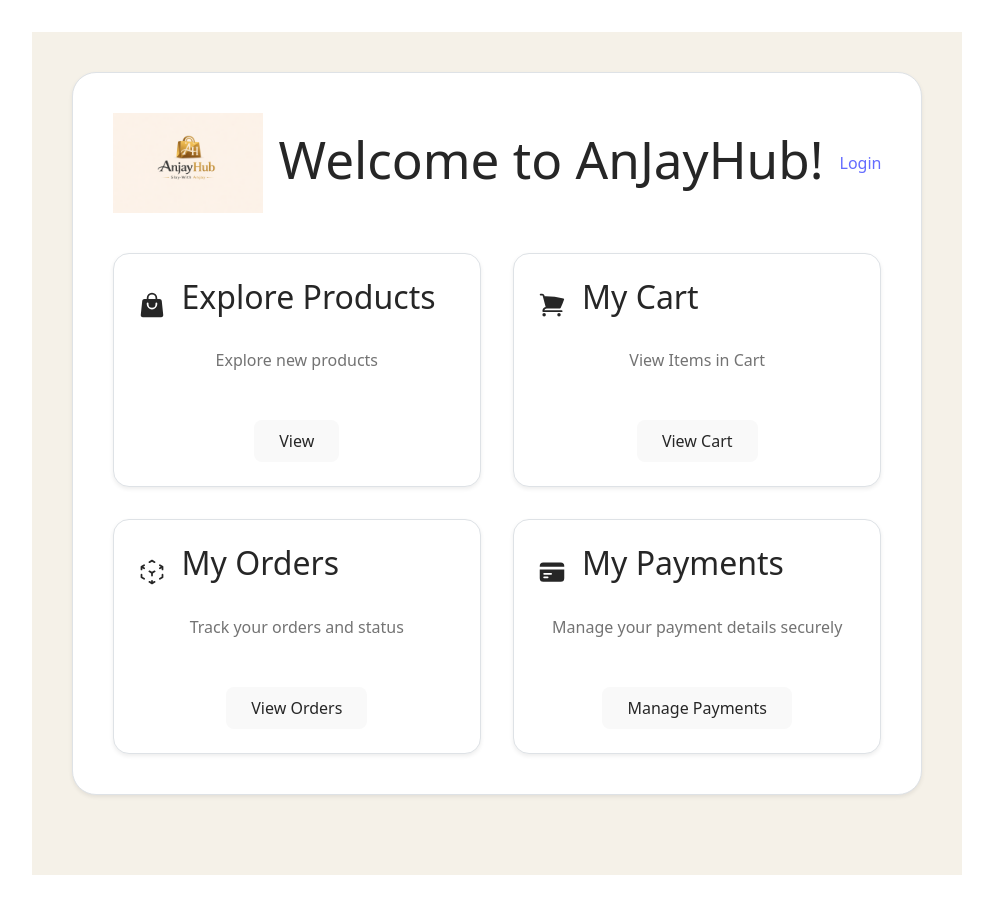
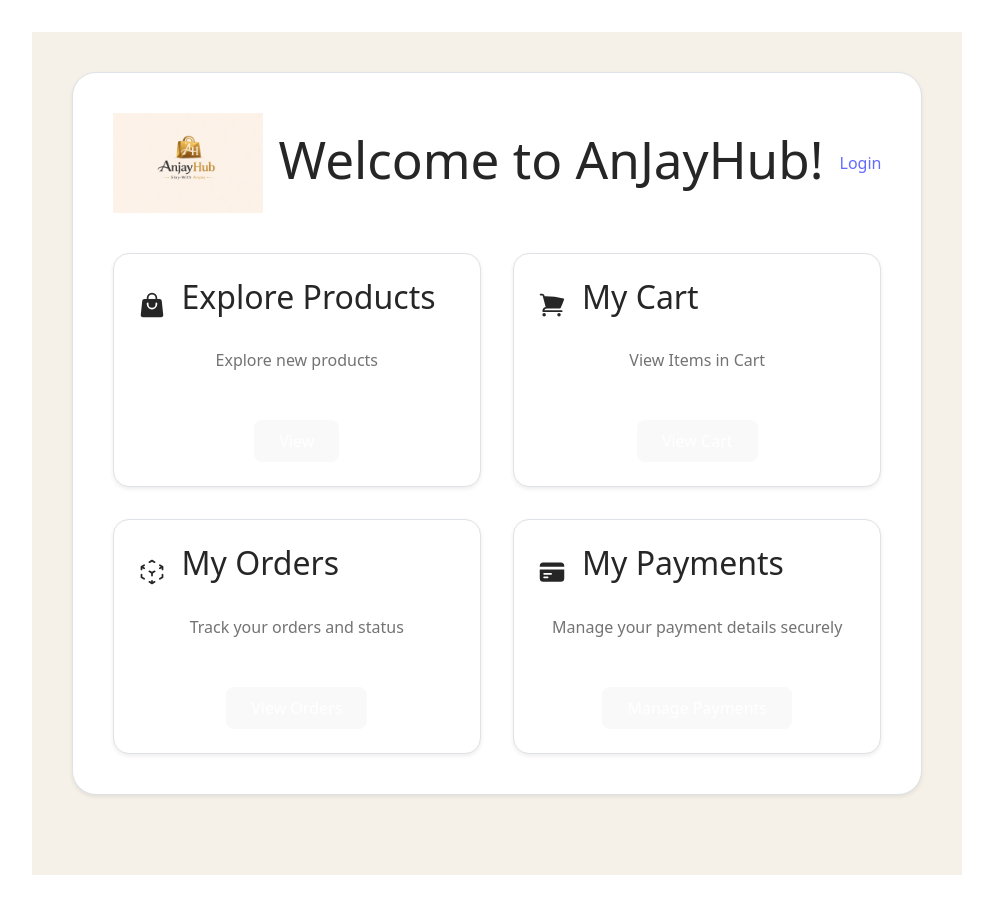
Before and after one commit to Gayathri-Anandhan/ECommerceApp_Frontend, a React (Vite) app: page / in a window 1280 px wide. Shown: the whole page, without its empty margins (143-1136 px from the left). Built offline with nearby package versions, Linux system fonts and the light colour scheme.

Commit message:
Last fixes

```diff
--- a/src/pages/Homepage.jsx
+++ b/src/pages/Homepage.jsx
@@ -57,7 +57,7 @@ export default function HomePage() {
                             <h2 className="text-2xl font-semibold mb-3 text-neutral-900">Explore Products</h2>
                         </div>
                         <p className="text-neutral-500 mb-4">Explore new products</p><br></br>
-                        <button className="bg-neutral-900 text-gray px-4 py-2 rounded-lg hover:bg-neutral-800 transition" onClick={() => navigate("/ProductsPage")}>View</button>
+                        <button className="bg-neutral-900 text-white px-4 py-2 rounded-lg hover:bg-neutral-800 transition" onClick={() => navigate("/ProductsPage")}>View</button>
                     </div>
 
                     <div className="bg-white p-6 rounded-2xl border border-neutral-200 shadow-sm hover:shadow-md transition">
@@ -66,7 +66,7 @@ export default function HomePage() {
                             <h2 className="text-2xl font-semibold mb-3 text-neutral-900">My Cart</h2>
                         </div>
                         <p className="text-neutral-500 mb-4">View Items in Cart</p><br></br>
-                        <button onClick={() => navigate("/Cart")} className="bg-neutral-900 text-gray px-4 py-2 rounded-lg hover:bg-neutral-800 transition">View Cart</button>
+                        <button onClick={() => navigate("/Cart")} className="bg-neutral-900 text-white px-4 py-2 rounded-lg hover:bg-neutral-800 transition">View Cart</button>
                     </div>
                     <div className="bg-white p-6 rounded-2xl border border-neutral-200 shadow-sm hover:shadow-md transition">
                         <div className="flex items-center gap-3 mb-3">
@@ -74,7 +74,7 @@ export default function HomePage() {
                             <h2 className="text-2xl font-semibold mb-3 text-neutral-900">My Orders</h2>
                         </div>
                         <p className="text-neutral-500 mb-4">Track your orders and status</p><br></br>
-                        <button onClick={() => navigate("/Orders")} className="bg-neutral-900 text-gray px-4 py-2 rounded-lg hover:bg-neutral-800 transition">View Orders</button>
+                        <button onClick={() => navigate("/Orders")} className="bg-neutral-900 text-white px-4 py-2 rounded-lg hover:bg-neutral-800 transition">View Orders</button>
                     </div>
                     <div className="bg-white p-6 rounded-2xl border border-neutral-200 shadow-sm hover:shadow-md transition">
                         <div className="flex items-center gap-3 mb-3">
@@ -82,7 +82,7 @@ export default function HomePage() {
                             <h2 className="text-2xl font-semibold mb-3 text-neutral-900">My Payments</h2>
                         </div>
                         <p className="text-neutral-500 mb-4">Manage your payment details securely</p><br></br>
-                        <button onClick={() => navigate("/payments")} className="bg-neutral-900 text-gray px-4 py-2 rounded-lg hover:bg-neutral-800 transition">Manage Payments</button>
+                        <button onClick={() => navigate("/payments")} className="bg-neutral-900 text-white px-4 py-2 rounded-lg hover:bg-neutral-800 transition">Manage Payments</button>
                     </div>
                     {role === "admin" && (
                     <div className="bg-white p-6 rounded-2xl border border-neutral-200 shadow-sm hover:shadow-md transition">
@@ -91,7 +91,7 @@ export default function HomePage() {
                             <h2 className="text-2xl font-semibold mb-3 text-neutral-900">Admin Dashboard</h2>
                         </div>
                         <p className="text-neutral-500 mb-4">For Admin users only</p><br></br>
-                        <button onClick={() => navigate("/ProductDetailsList")} className="bg-neutral-900 text-gray px-4 py-2 rounded-lg hover:bg-neutral-800 transition">View</button>
+                        <button onClick={() => navigate("/ProductDetailsList")} className="bg-neutral-900 text-white px-4 py-2 rounded-lg hover:bg-neutral-800 transition">View</button>
                     </div>
                     )}
                 </div>
--- a/src/pages/Login.jsx
+++ b/src/pages/Login.jsx
@@ -66,11 +66,11 @@ export default function Login() {
                 <label className="block text-sm font-medium text-neutral-700 mb-2">Password</label>
                 <input className="w-full px-4 py-3 rounded-xl border border-neutral-300 focus:outline-gray focus:ring-2 focus:ring-neutral-800 focus:border-neutral-800 transition bg-white" type="password" name="password" value={formData.password} onChange={handleChange} /><br /><br />
 
-                <button type="submit" className="bg-neutral-900 text-gray px-4 py-2 rounded-lg hover:bg-neutral-800 transition">Submit</button>
+                <button type="submit" className="bg-neutral-900 text-white px-4 py-2 rounded-lg hover:bg-neutral-800 transition">Submit</button>
             </form>
 
             <div className="text-center mt-2">
-                <button type="button" className="bg-neutral-900 text-gray px-4 py-2 rounded-lg hover:bg-neutral-800 transition" onClick={() => navigate("/NewRegistration")}>New Registration</button>
+                <button type="button" className="bg-neutral-900 text-white px-4 py-2 rounded-lg hover:bg-neutral-800 transition" onClick={() => navigate("/NewRegistration")}>New Registration</button>
 
             </div>
         </div>
--- a/src/pages/NewRegistration.jsx
+++ b/src/pages/NewRegistration.jsx
@@ -82,7 +82,7 @@ export default function Login() {
                 <input className="w-full px-4 py-3 rounded-xl border border-neutral-300 focus:outline-gray focus:ring-2 focus:ring-neutral-800 focus:border-neutral-800 transition bg-white" type="password" name="password" value={formData.password} onChange={handleChange} /><br /><br />
                 <label className="block text-sm font-medium text-neutral-700 mb-2">Role:</label>
                 <input className="w-full px-4 py-3 rounded-xl border border-neutral-300 focus:outline-gray focus:ring-2 focus:ring-neutral-800 focus:border-neutral-800 transition bg-white" placeholder="admin / user" type="role" name="role" value={formData.role} onChange={handleChange} /><br /><br />
-                <button type="submit" className="bg-neutral-900 text-gray px-4 py-2 rounded-lg hover:bg-neutral-800 transition">Submit</button>
+                <button type="submit" className="bg-neutral-900 text-white px-4 py-2 rounded-lg hover:bg-neutral-800 transition">Submit</button>
             </form>
 
         </div>
--- a/src/pages/ProductDetails.jsx
+++ b/src/pages/ProductDetails.jsx
@@ -140,7 +140,7 @@ export default function AddProduct() {
                     </div>
 
                 </div>
-                <button className="items-center bg-neutral-900 text-gray px-4 py-2 rounded-lg hover:bg-neutral-800 transition" type="submit">Submit</button>
+                <button className="items-center bg-neutral-900 text-white px-4 py-2 rounded-lg hover:bg-neutral-800 transition" type="submit">Submit</button>
             </div>
         </form>
     );
--- a/src/pages/ProductDetailsList.jsx
+++ b/src/pages/ProductDetailsList.jsx
@@ -55,7 +55,7 @@ export default function Dashboard() {
             {/* <div className="bg-[#F5F1E8] p-15 rounded-3xl text-neutral-800 shadow-sm mb-10 border border-neutral-200"> */}
 
                 <h2 className="text-4xl font-bold mb-2">Admin DashBoard</h2><br></br>
-                <button className="items-center bg-[#F5F1E8] text-gray px-4 py-2 rounded-lg hover:bg-[#F5F1E8]-800 transition float-end" onClick={() => navigate("/ProductDetails")}><PlusIcon className="w-6 h-6"></PlusIcon>Add New Product</button><br></br>
+                <button className="items-center bg-[#F5F1E8] text-white px-4 py-2 rounded-lg hover:bg-[#F5F1E8]-800 transition float-end" onClick={() => navigate("/ProductDetails")}><PlusIcon className="w-6 h-6"></PlusIcon>Add New Product</button><br></br>
                 <br></br><br></br>
                 <div className="bg-white p-10 rounded-3xl text-neutral-800 shadow-sm mb-10 border border-neutral-200">
                     <div className="row mb-3">
@@ -82,7 +82,7 @@ export default function Dashboard() {
                             />
 
                             <button
-                                className="items-center bg-[#F5F1E8] text-gray px-4 py-2 rounded-lg hover:bg-[#F5F1E8]-800 transition"
+                                className="items-center bg-[#F5F1E8] text-white px-4 py-2 rounded-lg hover:bg-[#F5F1E8]-800 transition"
                                 onClick={() => setFilters({ minPrice: "", maxPrice: "" })}
                             >
                                 Reset
--- a/src/pages/ProductsPage.jsx
+++ b/src/pages/ProductsPage.jsx
@@ -80,7 +80,7 @@ export default function ProductsPage() {
 
                             <button
                                 onClick={() => addToCart(product)}
-                                className="flex items-center bg-neutral-900 text-gray px-4 py-2 rounded-lg hover:bg-neutral-800 transition"
+                                className="flex items-center bg-neutral-900 text-white px-4 py-2 rounded-lg hover:bg-neutral-800 transition"
                             >
                                 <ShoppingCartIcon className="w-7 h-7 text-neutral-800" />
                                 Add to Cart
```
Also changed, not shown: src/pages/Orders.jsx (+0 -36 lines).
